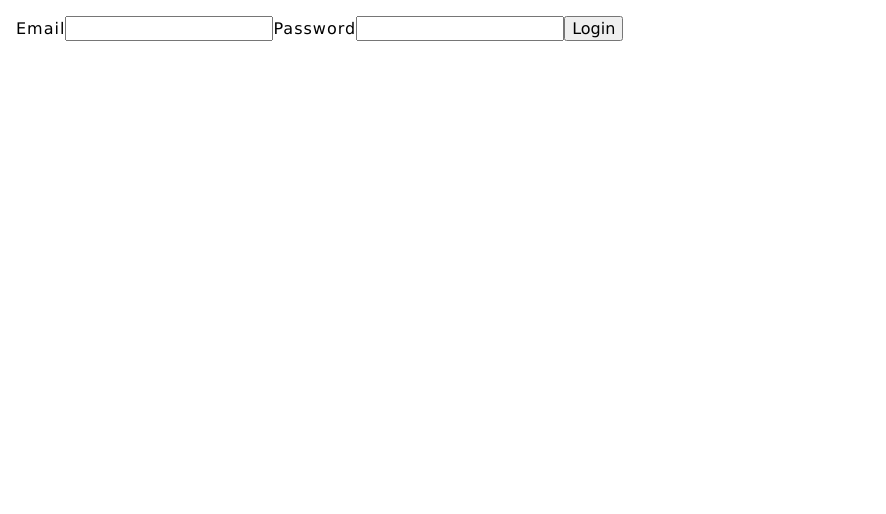
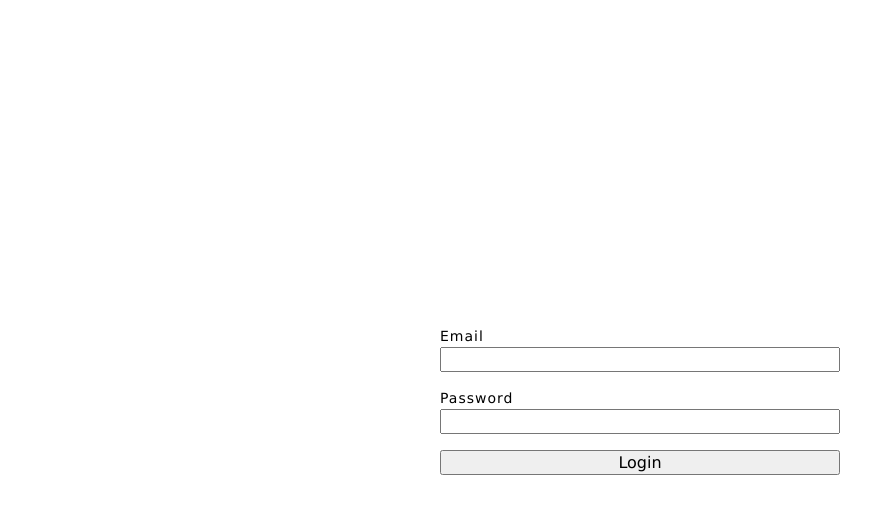
Before and after one commit to Flyingfool95/RDT-server, a React (Vite) app in the folder app/: page /login in a window 1280 px wide. Shown: the top 514 px of the page, without its empty margins (0-886 px from the left). Built offline with nearby package versions, Linux system fonts and the light colour scheme.

Commit message:
Styling LoginForm, App.css, index.css and notifications - Tweaking import order in components

```diff
--- a/app/src/App.css
+++ b/app/src/App.css
@@ -4,6 +4,10 @@ html {
     font-family: Verdana, sans-serif;
     letter-spacing: 1px;
     line-height: 1.5;
+}
+
+main {
+    min-height: 100%;
 }
 
 h1,
--- a/app/src/features/auth/components/LoginForm.tsx
+++ b/app/src/features/auth/components/LoginForm.tsx
@@ -1,4 +1,5 @@
 import { useState } from "react";
+import "../styles/LoginForm.css"
 import useAuth from "../hooks/useAuth";
 
 export default function LoginForm() {
--- /dev/null
+++ b/app/src/features/auth/styles/LoginForm.css
@@ -0,0 +1,19 @@
+h1 {
+    color: hotpink !important;
+}
+
+form {
+    display: flex;
+    flex-direction: column;
+
+    max-width: 400px;
+    width: 100%;
+
+    label {
+        font-size: 14px;
+    }
+
+    input:not(:last-of-type) {
+        margin-bottom: 1rem;
+    }
+}
--- a/app/src/features/notifications/components/NotificationList.tsx
+++ b/app/src/features/notifications/components/NotificationList.tsx
@@ -1,6 +1,6 @@
-import "../style/notifications.css";
+import "../styles/notifications.css";
+import { INotificationStore } from "../../../../../shared/types/notifications";
 import useNotificationStore from "../store/useNotificationStore";
-import { INotificationStore } from "../../../../../shared/types/notifications";
 
 export default function NotificationList() {
     const { notifications, removeNotification } = useNotificationStore((state: INotificationStore) => state);
--- a/app/src/features/notifications/style/notifications.css
+++ b/app/src/features/notifications/styles/notifications.css
@@ -8,7 +8,7 @@
 
     display: flex;
     flex-direction: column;
-    align-items: center;
+    align-items: flex-end;
     gap: 1rem;
 }
 
--- a/app/src/index.css
+++ b/app/src/index.css
@@ -16,6 +16,8 @@ body {
     min-height: 100dvh;
     padding: 1rem;
     margin: 0;
+
+    display: grid;
 }
 
 h1,
--- a/app/src/routes/auth/Login.tsx
+++ b/app/src/routes/auth/Login.tsx
@@ -1,3 +1,4 @@
+import "../styles/login.css";
 import LoginForm from "../../features/auth/components/LoginForm";
 
 export default function Login() {
--- /dev/null
+++ b/app/src/routes/styles/Login.css
@@ -0,0 +1,4 @@
+.login {
+    display: grid;
+    place-items: center;
+}
```
